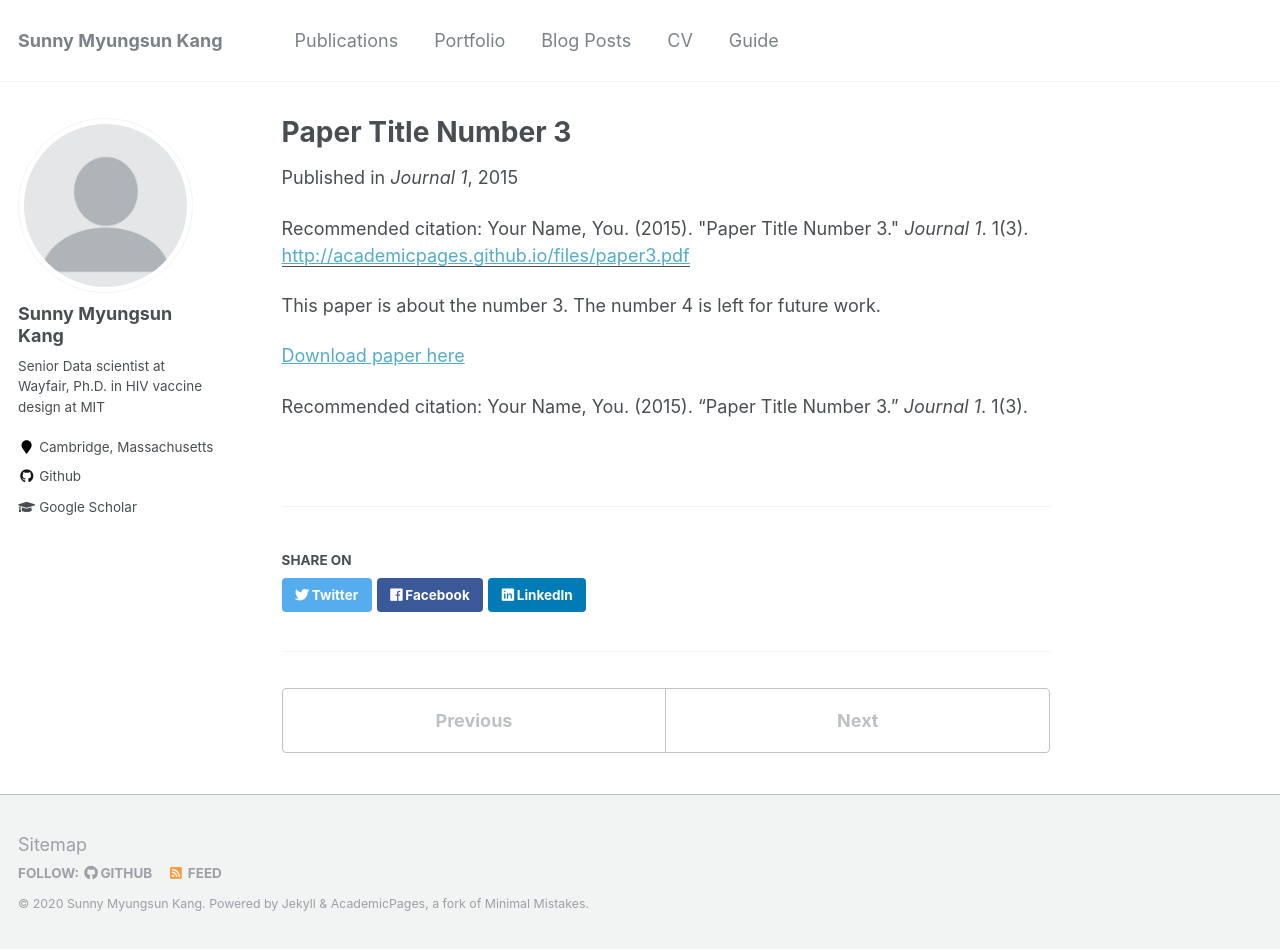
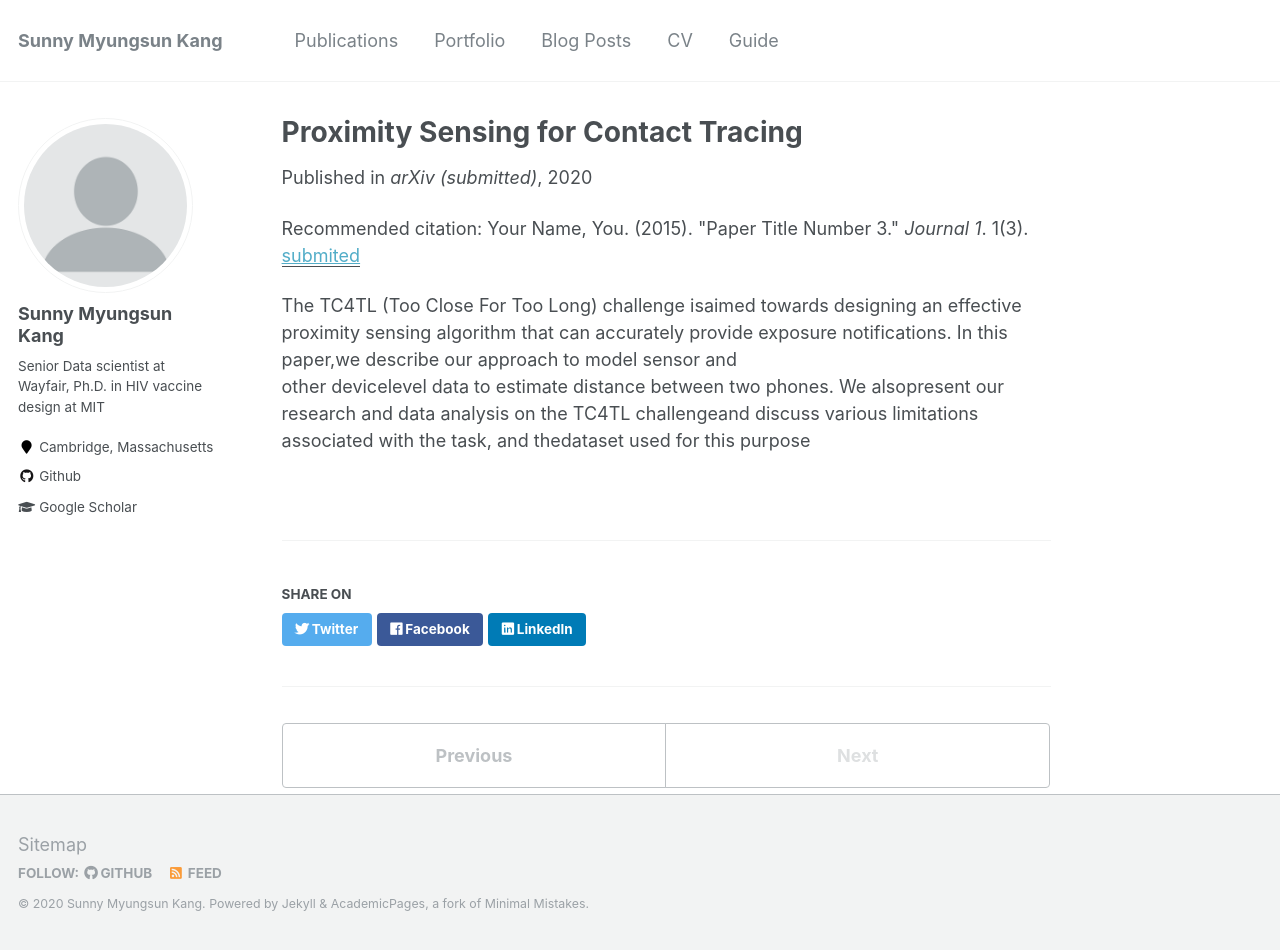
Before and after one commit to sunnnymskang/sunnnymskang.github.io, a Jekyll site: the page built from _publications/2015-10-01-paper-title-number-3.md, in a window 1280 px wide and 950 px high. Built offline with Jekyll 4.4.1, drawn with Linux system fonts in a browser that asks for light colours.

Commit message:
publications

```diff
--- a/_publications/2015-10-01-paper-title-number-3.md
+++ b/_publications/2015-10-01-paper-title-number-3.md
@@ -1,15 +1,21 @@
 ---
-title: "Paper Title Number 3"
+title: "Proximity Sensing for Contact Tracing"
 collection: publications
 permalink: /publication/2015-10-01-paper-title-number-3
-excerpt: 'This paper is about the number 3. The number 4 is left for future work.'
-date: 2015-10-01
-venue: 'Journal 1'
-paperurl: 'http://academicpages.github.io/files/paper3.pdf'
+excerpt: 'The TC4TL (Too Close For Too Long) challenge isaimed towards designing an effective proximity sensing algorithm
+that can accurately provide exposure notifications. In this paper,we  describe  our  approach  to  model  sensor  and
+other  devicelevel  data  to  estimate  distance  between  two  phones.  We  alsopresent our research and data analysis
+on the TC4TL challengeand discuss various limitations associated with the task, and thedataset  used  for  this  purpose'
+date: 2020 Aug
+venue: 'arXiv (submitted)'
+paperurl: submited
 citation: 'Your Name, You. (2015). &quot;Paper Title Number 3.&quot; <i>Journal 1</i>. 1(3).'
 ---
-This paper is about the number 3. The number 4 is left for future work.
+The TC4TL (Too Close For Too Long) challenge isaimed towards designing an effective proximity sensing algorithm
+that can accurately provide exposure notifications. In this paper,we  describe  our  approach  to  model  sensor  and
+other  devicelevel  data  to  estimate  distance  between  two  phones.  We  alsopresent our research and data analysis
+on the TC4TL challengeand discuss various limitations associated with the task, and thedataset  used  for  this  purpose
 
-[Download paper here](http://academicpages.github.io/files/paper3.pdf)
+[//]: # '[Download paper here](http://academicpages.github.io/files/paper3.pdf)'
 
-Recommended citation: Your Name, You. (2015). "Paper Title Number 3." <i>Journal 1</i>. 1(3).
+[//]: # '#Recommended citation: Your Name, You. (2015). "Paper Title Number 3." <i>Journal 1</i>. 1(3).'
```
Also changed, not shown: _publications/2009-10-01-paper-title-number-1.md (+1 -1 lines), _publications/2010-10-01-paper-title-number-2.md (+1 -1 lines).
